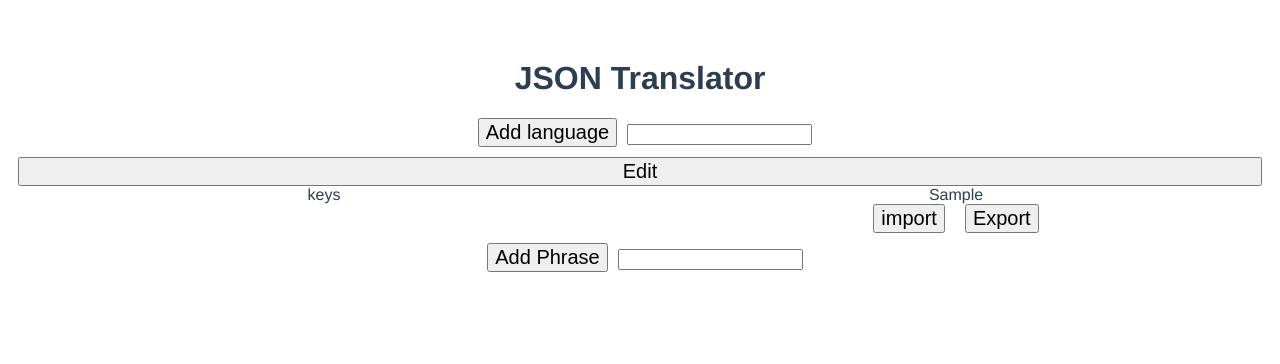
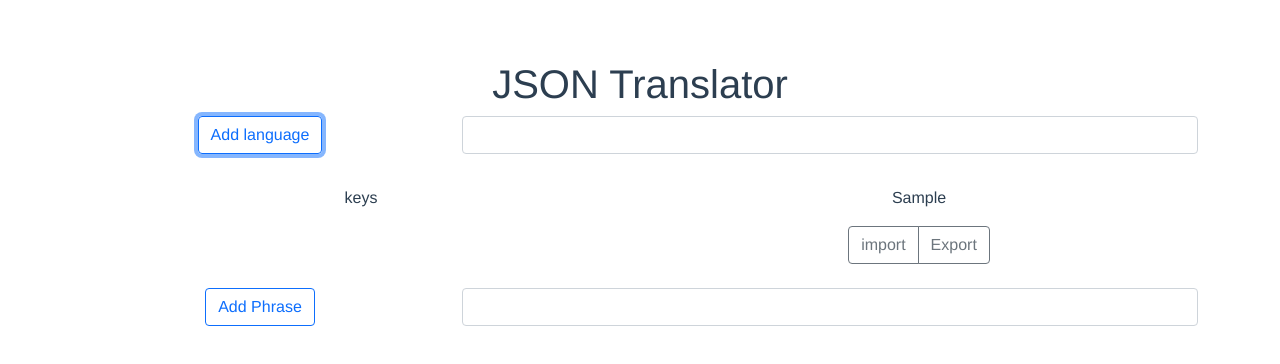
Before and after one commit to johnenrick/translator-gui, a Vue app: page / in a window 1280 px wide. Both pictures are taken after typing "Sample" into the empty fields and a click on the button "Add language". Shown: the top 364 px of the page. Built offline with nearby package versions, Linux system fonts and the light colour scheme.

Commit message:
improvements
-import goes directly to file selection when import button is pressed

-export no longer export multiple files

-added and used bootstrap

-export content are now key-value pairs

```diff
--- a/package.json
+++ b/package.json
@@ -8,6 +8,7 @@
     "lint": "vue-cli-service lint"
   },
   "dependencies": {
+    "bootstrap": "^5.1.3",
     "core-js": "^3.6.5",
     "vue": "^3.0.0"
   },
--- a/src/App.vue
+++ b/src/App.vue
@@ -1,53 +1,66 @@
 <template>
-  <div class='home'>
+  <div class='container'>
+    <div class="row">
       <h1>JSON Translator</h1>
-    <div class="buttons">
-      <button style="margin-bottom: 10px" @click="newAddLanguage">Add language</button>
-      <input v-model="langName">
-      <div class="grid-container">
-        <div class="grid-data">
-          <button @click="editKeys">{{editKeyButtonText}}</button>
     </div>
+    <div class="row mb-4">
+      <div class="col">
+        <div class="row mb-2">
+          <div class="col-4">
+            <button class="btn btn-outline-primary" @click="newAddLanguage">Add language</button>
+          </div>
+          <div class="col-8">
+            <input class="form-control" v-model="langName">
+          </div>
+        </div>
+        <div class="col">
           <div v-for="lang in langs" v-bind:key="lang">
             {{lang}}
-          <span class="header-border"></span>
             <input type="file" v-bind:hidden="isHidden" ref="input">
-          <button @click="importing">import</button>
+            <button class="btn btn-outline-secondary" @click="importing">import</button>
           </div>
         </div>
       </div>
-    <div class="buttons">
+    </div>
     <div class="grid-container">
       <div v-for="row in rows" v-bind:key="row">
         {{row.header}}
         <div class="grid-data">
+          <div class="row mt-3">
             <div v-for="data in row.rows" v-bind:key="data" class="bordered">
               <div class="grid-options">
-                <div style="margin-left: 15%">{{data}}</div>
-                <div style="float:right"  v-bind:hidden="editingKeys">
+                <div @click="editPhrase(data)" style="margin-left: 15%, float: left; min-height: 32px">{{data}}</div>
+                <div style="float:right; text-align: right; margin-right: 25px">
                   <div style="max-height: 18px" v-show="row.header == 'keys'" @click="moveUp(data)" class="arrow up"/>
-                  <div style="max-height: 18px" v-show="row.header == 'keys'" @click="moveDown(data)" class="arrow down"/>
-                  <button style="max-height: 18px; font-size: 16px" v-show="row.header == 'keys'" @click="removeKey(data)">Delete</button>
+                    <div style="max-height: 18px; margin-right: 15px" v-show="row.header == 'keys'" @click="moveDown(data)" class="arrow down"/>
+                      <button class="btn btn-outline-secondary btn-sm" v-show="row.header == 'keys'" @click="removeKey(data)">Delete</button>
                 </div>
               </div>
             </div>
           </div>
-          <input v-show="row.header != 'keys'" type="file" v-bind:hidden="isHidden" @change="importJSON" id="file" ref="myFiles" accept=".json" multiple>
-          <button @click="importing(row.header)" v-show="row.header != 'keys'">import</button>
-          <button v-show="row.header != 'keys'" id="downloadAnchorElem" @click="exportRows(row.header)">Export</button>
+        </div>
+        <input v-show="row.header != 'keys'" type="file" hidden @change="importJSON" :id="row.header" ref="myFiles" accept=".json">
+        <div class="btn-group">
+          <button class="btn btn-outline-secondary" @click="importing(row.header)" v-show="row.header != 'keys'">import</button>
+          <button class="btn btn-outline-secondary" v-show="row.header != 'keys'" @click="exportRows(row.header)">Export</button>
+        </div>
       </div>
     </div>
     <div>
       <span class="header-border"></span>
     </div>
-      <button style="margin-top: 10px" @click="newAddPhrase">Add Phrase</button>
-      <input v-model="phrase">
+    <div class="row mt-4">
+      <div class="col-4">
+        <button class="btn btn-outline-primary" @click="newAddPhrase">Add Phrase</button>
+      </div>
+      <div class="col-8">
+        <input class="form-control" v-model="phrase">
+      </div>
     </div>
   </div>
 </template>
 
 <script>
-
 export default {
   name: 'Home',
   components: {
@@ -61,17 +74,15 @@ export default {
         header: 'keys',
         rows: []
       }],
-      toDisplay: [],
       langs: [],
       keys: [],
-      retrieved: {},
-      translations: [],
+      timer: Number,
       isHidden: true,
-      editingKeys: true,
       editKeyButtonText: 'Edit',
       file: '',
-      isUsing: Boolean,
+      isUsing: 0,
       uploader: '',
+      autosave: false
 
     }
   },
@@ -87,9 +98,25 @@ export default {
         this.keys[el] = this.rows[0].rows[el]
       }
     }
+    document.addEventListener("visibilitychange", this.handleVisibilityChange, false);
     this.isUsing = document.hidden
   },
   methods: {
+    editPhrase(data){
+      console.log(data + " is being edited")
+    },
+    handleVisibilityChange() {
+      if(document.visibilityState == 'hidden'){
+        clearInterval(this.timer)
+      }else if (document.visibilityState == 'visible'){
+        if(this.autosave == true){
+          this.timer = setInterval(() => {
+            this.newStoreChanges('rows')
+            this.newStoreChanges('cols')
+          },30000)
+        }
+      }
+    },
     newAddLanguage () {
       if(this.langName.length > 0){
         this.cols.push(this.langName)
@@ -114,18 +141,22 @@ export default {
       }
     },
     importing (uploader){
+      document.getElementById(uploader).click()
       this.uploader = uploader
-      this.isHidden = !this.isHidden
     },
     exportRows(header){
-      var toExport = []
+      var tempK, tempV
+      var row = {}
       for(let r in this.rows){
         if(header == this.rows[r].header){
           for(let el in this.rows[r].rows){
-            toExport.push(this.rows[r].rows[el])
+            tempK = this.keys[el]
+            tempV = this.rows[r].rows[el]
+            Object.assign(row, {[tempK]: tempV})
           }
         }
-        var dataStr = "data:text/json;charset=utf-8," + encodeURIComponent(JSON.stringify(toExport))
+      }
+        var dataStr = "data:text/json;charset=utf-8," + encodeURIComponent(JSON.stringify(row))
         var downloadAnchorNode = document.createElement('a')
         downloadAnchorNode.setAttribute("href",     dataStr)
         downloadAnchorNode.setAttribute("download", header + ".json")
@@ -134,7 +165,7 @@ export default {
         downloadAnchorNode.remove()
         this.newStoreChanges('rows')
         this.newStoreChanges('cols')
-      }
+        this.autosave = true
     },
     editKeys (){
       this.editingKeys = !this.editingKeys
@@ -148,6 +179,7 @@ export default {
       }
     },
     newStoreChanges(type){
+      this.autosave = true
       var toStore = []
       if(type == 'cols'){
         this.cols.forEach(element => {
@@ -163,7 +195,6 @@ export default {
       }
       toStore = JSON.stringify(toStore)
       localStorage.setItem(type, toStore)
-      console.log("nasave na sir")
     },
     initLangRows(lang){
       var arr = this.keys
@@ -189,6 +220,7 @@ export default {
           this.rows[el].rows[indx] = temp
         }
       }
+      this.newStoreChanges('rows')
     },
     moveDown (key) {
       var temp, indx, val
@@ -201,6 +233,7 @@ export default {
           this.rows[el].rows[indx] = temp
         }
       }
+      this.newStoreChanges('rows')
     },
     removeKey (key) {
       var indx = this.keys.indexOf(key)
@@ -209,6 +242,7 @@ export default {
           this.rows[el].rows.splice(indx,1)
         }
       }
+      this.newStoreChanges('rows')
     },
     importJSON(event){
       var theFile = event.target.files[0]
--- a/src/main.js
+++ b/src/main.js
@@ -1,4 +1,6 @@
 import { createApp } from 'vue'
 import App from './App.vue'
+import "bootstrap/dist/css/bootstrap.min.css"
+import "bootstrap"
 
 createApp(App).mount('#app')
```
Also changed, not shown: 1 other file (tests, documents, lock files or other folders). Lines whose indentation alone changed are shown as unchanged.
